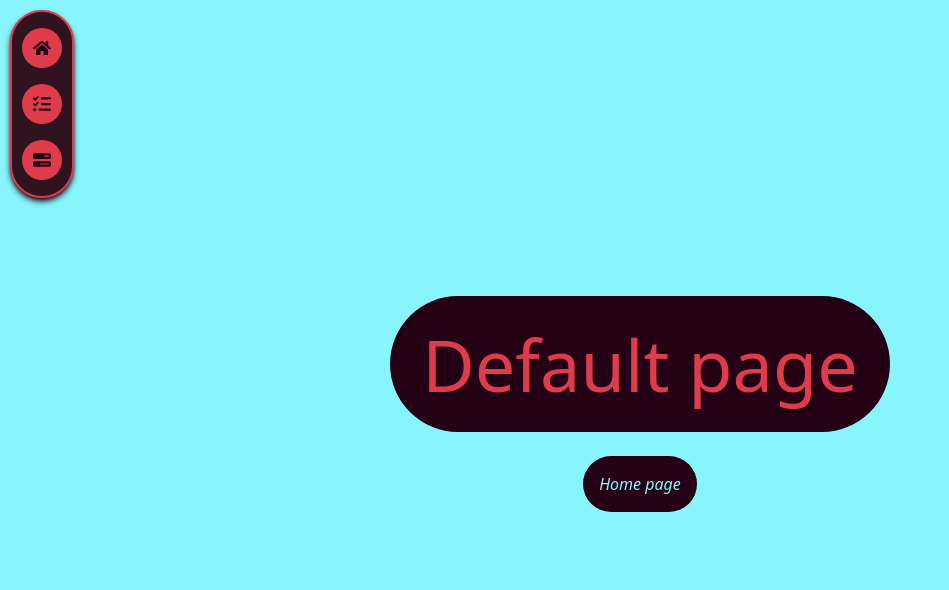
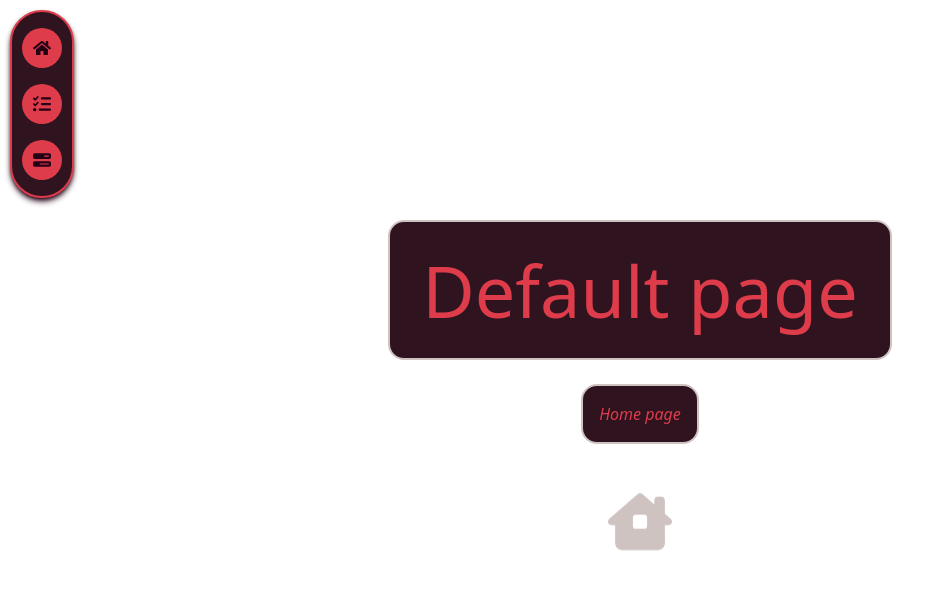
Before and after one commit to cliff-4/my-react-app, a React (Vite) app: page / in a window 1280 px wide. Shown: the top 590 px of the page, without its empty margins (0-949 px from the left). Built offline with nearby package versions, Linux system fonts and the light colour scheme.

Commit message:
feat: added cool animation

```diff
--- a/src/components/DefaultPage.tsx
+++ b/src/components/DefaultPage.tsx
@@ -1,17 +1,36 @@
+import { FaHouseChimneyWindow } from "react-icons/fa6";
+import FadeIn from "./FadeIn";
+
 interface PageProps {
   content: string;
 }
 
 const DefaultPage = ({ content }: PageProps) => {
   return (
-    <div className="bg-tertiary min-h-screen flex flex-row justify-center">
+    <div className="min-h-screen flex flex-row justify-center">
       <div className="min-w-[100vw] flex flex-col justify-center items-center">
-        <p className="flex flex-row justify-center text-7xl max-w-[40vw] bg-primary text-secondary m-4 p-8 rounded-full">
-          Default page
-        </p>
-        <p className="italic p-4 my-2 bg-primary text-tertiary rounded-full">
-          {content}
-        </p>
+        <FadeIn delay="0">
+          <p
+            className="
+            flex flex-row justify-center
+            text-7xl max-w-[40vw] m-4 p-8 rounded-2xl
+            bg-quarternary text-secondary
+            border-solid border-2 border-quinternary
+            "
+          >
+            Default page
+          </p>
+        </FadeIn>
+        <FadeIn delay="200">
+          <p className="italic p-4 my-2 bg-quarternary text-secondary rounded-2xl border-solid border-2 border-quinternary">
+            {content}
+          </p>
+        </FadeIn>
+        <FadeIn delay="400">
+          <div className="my-10 animate-bounce text-quinternary">
+            <FaHouseChimneyWindow size="64" />
+          </div>
+        </FadeIn>
       </div>
     </div>
   );
--- a/src/components/TodoList.tsx
+++ b/src/components/TodoList.tsx
@@ -1,5 +1,6 @@
 import React, { useState, useEffect, KeyboardEvent } from "react";
 import { RxCrossCircled } from "react-icons/rx";
+import FadeIn from "./FadeIn";
 
 interface Todo {
   text: string;
@@ -20,7 +21,7 @@ const TodoList: React.FC = () => {
 
   const addTodo = (text: string) => {
     if (text === "") return;
-    setTodos([{ text, completed: false }, ...todos]);
+    setTodos([...todos, { text, completed: false }]);
   };
 
   const removeTodo = (index: number) => {
@@ -36,21 +37,31 @@ const TodoList: React.FC = () => {
 
   return (
     <div className="flex justify-center flex-row min-h-screen">
-      <div className="flex justify-start flex-col min-w-[50vh] max-w-[50vh]">
-        <div className="border-solid border-2 border-quinternary p-10 mt-[15vh] rounded-2xl bg-primary max-h-[70vh]">
-          <div className="border-solid border-2 border-quinternary p-5 rounded-2xl bg-secondary flex flex-col">
+      <div className="flex flex-col justify-start min-w-[50vh] max-w-[50vh]">
+        <FadeIn className="border-solid border-2 border-quinternary p-10 mt-[15vh] rounded-2xl bg-quarternary max-h-[70vh]">
+          <FadeIn
+            delay="200"
+            className="border-solid border-2 border-quinternary p-5 rounded-2xl bg-secondary flex flex-col"
+          >
+            <FadeIn delay="400">
               <p className="text-lg text-center font-extrabold font-mono">
                 To-do List
               </p>
+            </FadeIn>
+            <FadeIn delay="600">
+              <div className="flex flex-col">
                 <input
                   type="text"
                   onKeyDown={handleKeyDown}
                   className="bg-quinternary max-w-md px-4 py-1 rounded-md mt-2"
                 />
               </div>
+            </FadeIn>
+          </FadeIn>
           <div>
             <ul>
               {todos.map((todo, index) => (
+                <FadeIn>
                   <li
                     key={index}
                     className="border-solid border-2 border-quinternary my-2 py-1 pl-4 pr-1 h-auto rounded-2xl
@@ -66,10 +77,11 @@ const TodoList: React.FC = () => {
                       <RxCrossCircled size={20} />
                     </button>
                   </li>
+                </FadeIn>
               ))}
             </ul>
           </div>
-        </div>
+        </FadeIn>
       </div>
     </div>
   );
```
Lines whose indentation alone changed are shown as unchanged.
